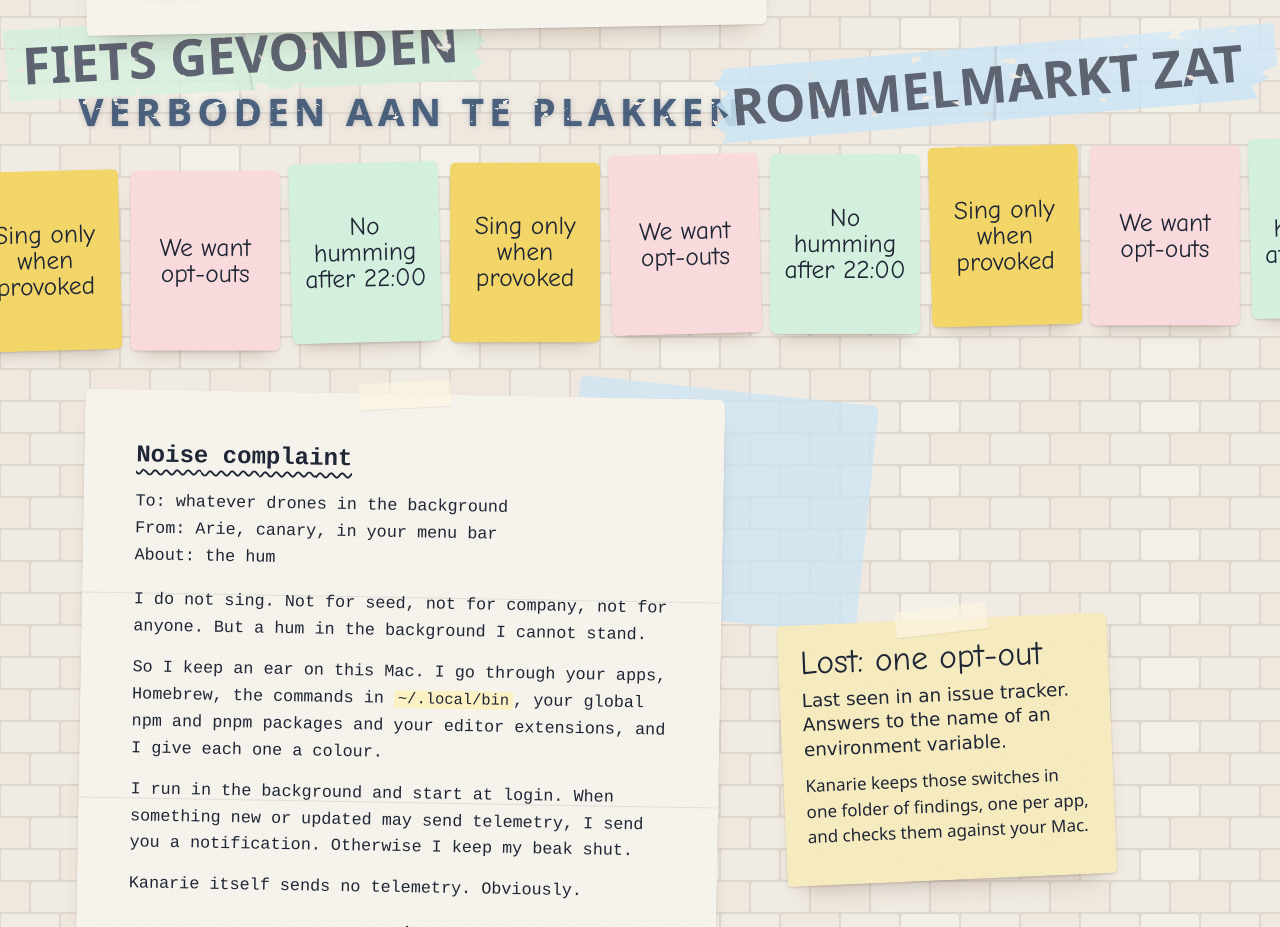
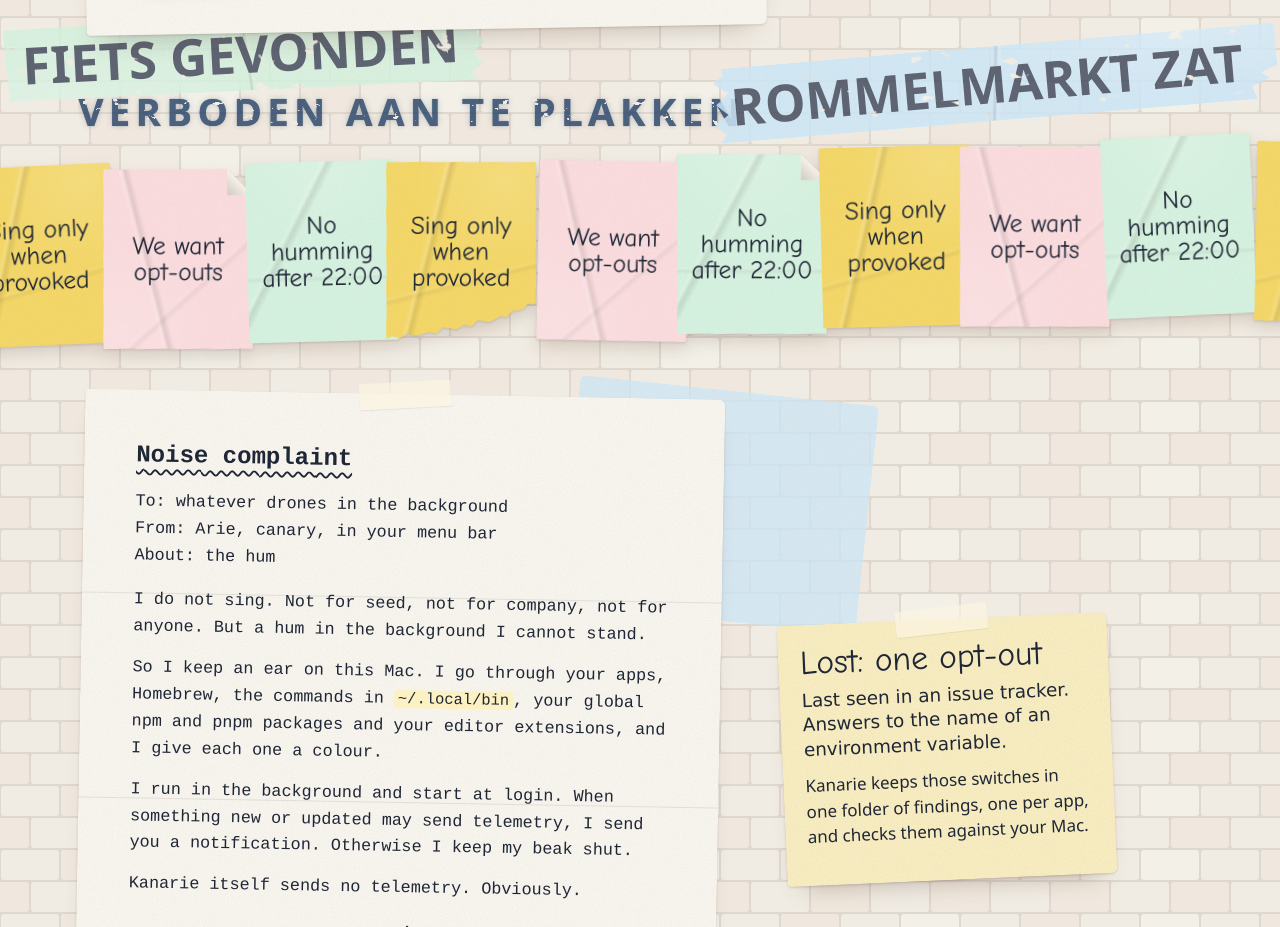
Before and after one commit to Dunky13/app-checker, a plain HTML site: page site/index.html in a window 1280 px wide. Shown: the part 879-1806 px from the top of the page. Drawn offline with Linux system fonts and the light colour scheme; files whose address does not match are found by name.

Commit message:
Fly-post the run of small bills
The run of bills under the hero sat in a neat row with even gaps and
rounded corners. The bills now overlap at uneven angles, carry
wheatpaste wrinkles and a sun-faded patch, two corners peel back, and
one bill has its bottom torn off. Colours are unchanged; the shadow
moves to the run so the clipped bills keep it.

Co-Authored-By: Claude Opus 5.5 <noreply@anthropic.com>
Signed-off-by: Marc Went <marc@went.io>

```diff
--- a/site/index.html
+++ b/site/index.html
@@ -567,25 +567,46 @@ h1 .hl {
 
 /* ---------- a run of the same small bill, pasted edge to edge ---------- */
 .run {
-  display: flex; gap: 10px;
+  display: flex;
   width: max-content;
   margin: 10px 0 0 -30px;
   transform: rotate(-1.5deg);
+  /* on the run, not the bills: clip-path below would cut a per-bill shadow off */
+  filter: drop-shadow(0 1px 1px var(--shadow)) drop-shadow(0 8px 8px var(--shadow));
 }
+/* fly-posted with wheatpaste: overlapping, not square, wrinkled, a corner or edge giving up */
 .run span {
+  --w: 104deg; --sun: 80% 10%;
+  position: relative;
   display: grid; place-items: center;
   width: 150px; height: 180px;
+  margin-left: -6px;
   padding: 14px 12px;
   text-align: center;
   font: 400 1.6rem/1.02 var(--marker);
   color: var(--ink);
-  background: var(--noise) var(--bg, var(--canary));
-  border-radius: 6px;
-  box-shadow: 0 1px 2px var(--shadow), 0 12px 18px -12px var(--shadow-deep);
+  background:
+    linear-gradient(var(--w), transparent 30%, oklch(1 0 0 / 0.16) 32%, oklch(0.2 0.02 60 / 0.1) 34%, transparent 37%),
+    linear-gradient(calc(var(--w) + 62deg), transparent 62%, oklch(1 0 0 / 0.07) 63.5%, oklch(0.2 0.02 60 / 0.05) 65%, transparent 67%),
+    radial-gradient(ellipse 90% 70% at var(--sun), oklch(1 0 0 / 0.14), transparent 70%),
+    var(--noise) var(--bg, var(--canary));
+  border-radius: 2px;
 }
-.run span:nth-child(3n+2) { --bg: var(--pink); }
-.run span:nth-child(3n) { --bg: var(--mint); }
-.run span:nth-child(even) { transform: rotate(1.5deg) translateY(4px); }
+.run span:nth-child(3n+2) { --bg: var(--pink); --w: 76deg; --sun: 10% 90%; }
+.run span:nth-child(3n) { --bg: var(--mint); --w: 118deg; --sun: 50% 0; }
+.run span:nth-child(even) { transform: rotate(1.5deg) translateY(4px); margin-left: -11px; }
+.run span:nth-child(4n+1) { transform: rotate(-1.2deg) translateY(-3px); }
+.run span:nth-child(5n) { transform: rotate(2.6deg) translateY(7px); margin-left: 2px; }
+/* a top corner peeling off, its back showing */
+.run span:nth-child(4n+2) { clip-path: polygon(0 0, calc(100% - 26px) 0, 100% 26px, 100% 100%, 0 100%); }
+.run span:nth-child(4n+2)::after {
+  content: "";
+  position: absolute; top: 0; right: 0;
+  width: 26px; height: 26px;
+  background: linear-gradient(to bottom left, transparent 50%, oklch(0.96 0.012 85) 50%, oklch(0.84 0.015 80));
+}
+/* the bottom torn away by someone who wanted the space */
+.run span:nth-child(7n+4) { clip-path: polygon(0 0, 100% 0, 100% 78%, 97% 79.5%, 95% 78.5%, 91% 82%, 84% 83%, 80% 86.5%, 77% 85.5%, 69% 89%, 61% 88%, 57% 91.5%, 52% 90.5%, 47% 93%, 38% 92%, 33% 95.5%, 29% 94.5%, 20% 96.5%, 14% 95.5%, 9% 98%, 4% 97%, 0 98.5%); }
 @media (max-width: 640px) { .run span { width: 116px; height: 140px; font-size: 1.25rem; } }
 .nowrap { white-space: nowrap; }
 
```
